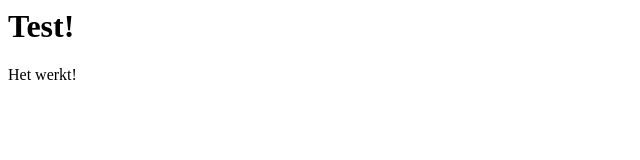
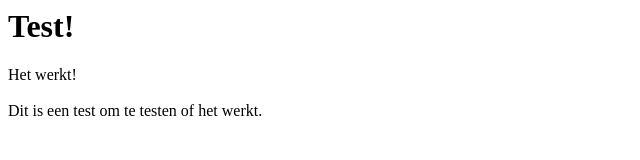
Before and after one commit to bazziebaz/www, a plain HTML site: page index.html in a window 1280 px wide. Shown: the whole page, without its empty margins (0-640 px from the left). Drawn offline with Linux system fonts and the light colour scheme.

Commit message:
change 1

```diff
--- a/index.html
+++ b/index.html
@@ -1,6 +1,7 @@
 <html>
 <body>
 <h1>Test!</h1>
-Het werkt!
+Het werkt!<br><br>
+Dit is een test om te testen of het werkt.
 </body>
 </html>
```
